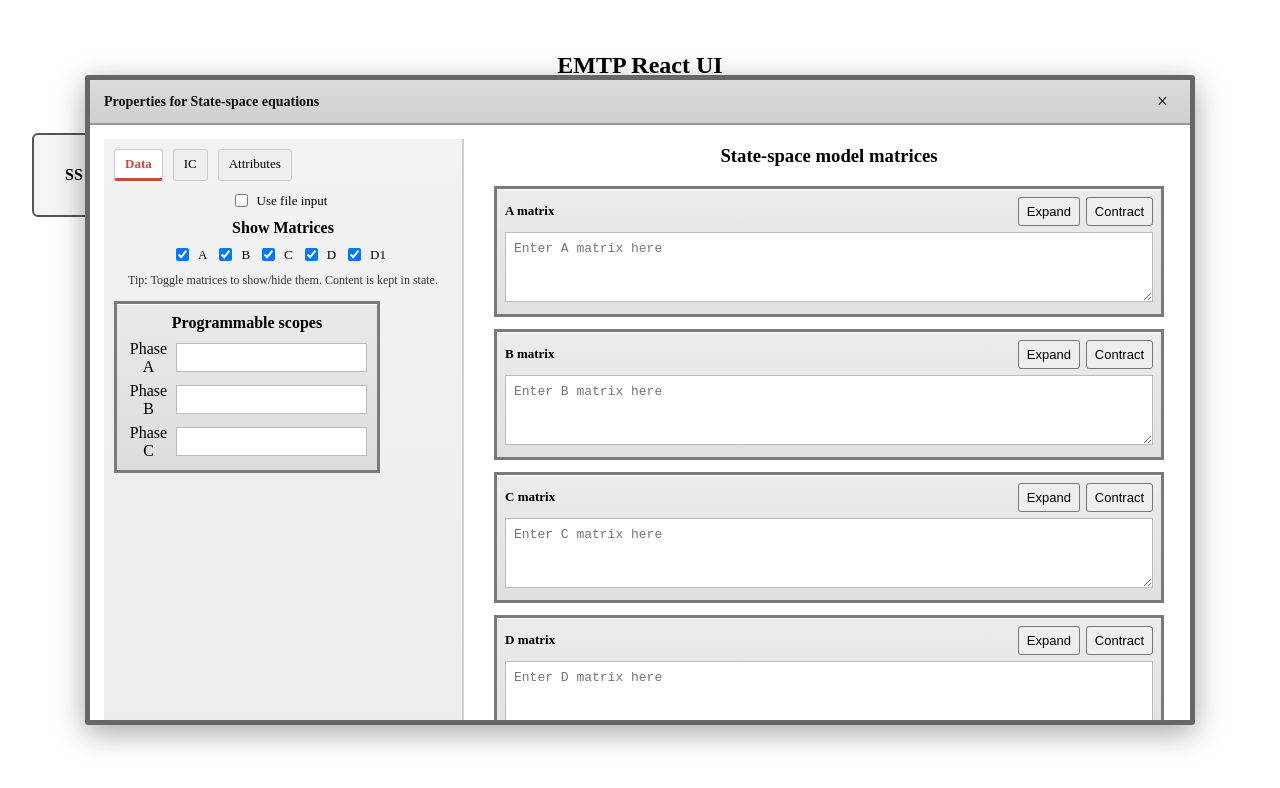
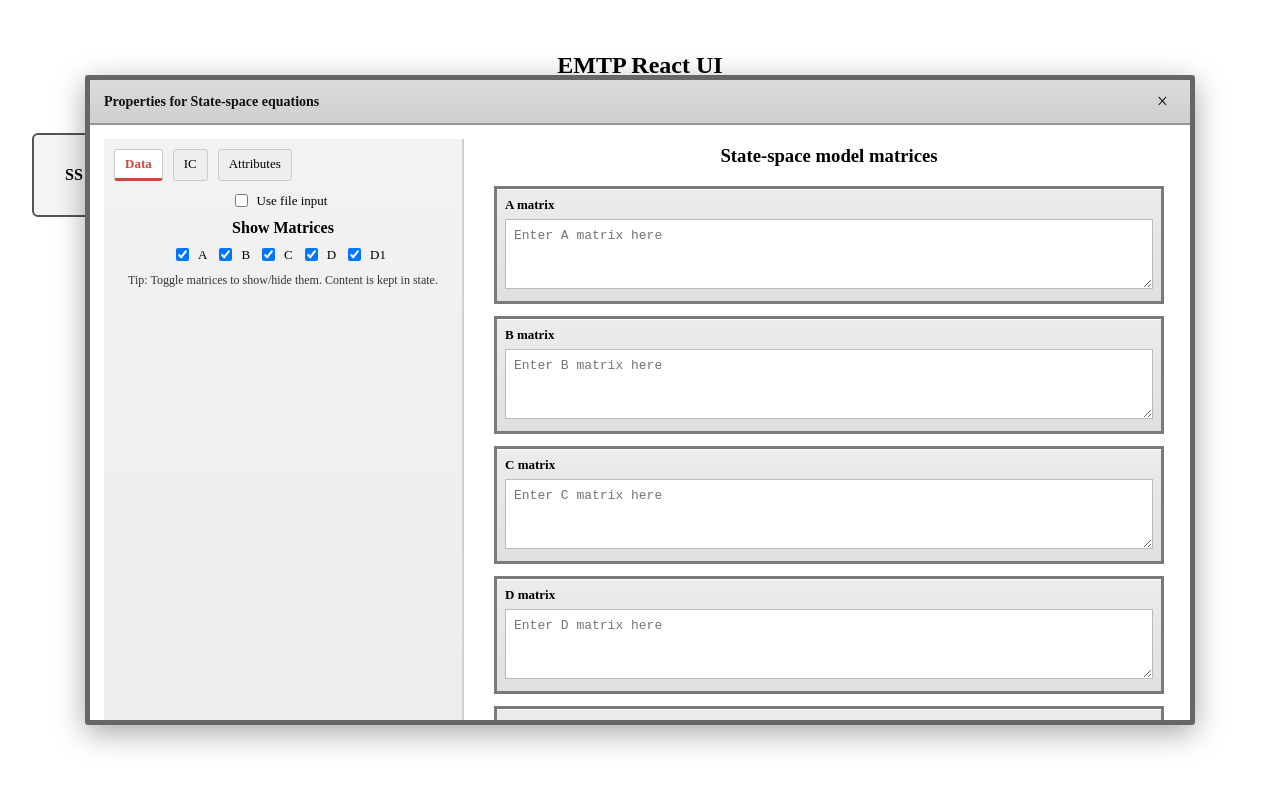
Before and after one commit to SaifAlsafadi/emtp-interface-prototype, a React (Create React App) app: page / in a window 1280 px wide. Both pictures are taken after a click on the element "SS". Shown: the top 788 px of the page. Built offline with nearby package versions, Linux system fonts and the light colour scheme.

Commit message:
Update StateSpaceDialog.jsx

```diff
--- a/src/windows/StateSpaceDialog.jsx
+++ b/src/windows/StateSpaceDialog.jsx
@@ -7,6 +7,8 @@
   const [activeTab, setActiveTab] = useState("data");
 
   const [useFile, setUseFile] = useState(false);
+  const [fileName, setFileName] = useState("");
+
   const [showMatrix, setShowMatrix] = useState({
     A: true,
     B: true,
@@ -50,8 +52,21 @@
     setAttributes((prev) => ({ ...prev, [key]: !prev[key] }));
   };
 
+  const handleFileChange = (e) => {
+    const file = e.target.files?.[0];
+    if (file) {
+      setFileName(file.name);
+      // later you can actually read the file content here if you want
+      // const reader = new FileReader();
+      // reader.onload = () => { console.log(reader.result); };
+      // reader.readAsText(file);
+    } else {
+      setFileName("");
+    }
+  };
+
   const handleOkData = () => {
-    console.log("Data saved:", { useFile, showMatrix, matrices });
+    console.log("Data saved:", { useFile, fileName, showMatrix, matrices });
     onClose && onClose();
   };
 
@@ -103,6 +118,7 @@
           </div>
 
           <div id="leftControls">
+            {/* Use file input */}
             <div className="controls-row">
               <label className="checkbox-inline">
                 <input
@@ -113,6 +129,21 @@
                 Use file input
               </label>
             </div>
+
+            {useFile && (
+              <div className="usefile-box">
+                <input
+                  type="file"
+                  accept=".txt,.csv"
+                  onChange={handleFileChange}
+                />
+                {fileName && (
+                  <div className="helptext" style={{ marginTop: 4 }}>
+                    Selected file: <strong>{fileName}</strong>
+                  </div>
+                )}
+              </div>
+            )}
 
             <div className="controls-row">
               <strong>Show Matrices</strong>
@@ -134,55 +165,6 @@
             <div className="helptext">
               Tip: Toggle matrices to show/hide them. Content is kept in state.
             </div>
-
-            <div style={{ marginTop: 12 }}>
-              <div className="attr-box">
-                <div
-                  style={{
-                    fontWeight: 700,
-                    textAlign: "center",
-                    marginBottom: 8,
-                  }}
-                >
-                  Programmable scopes
-                </div>
-                <div
-                  style={{
-                    display: "flex",
-                    gap: 6,
-                    alignItems: "center",
-                    marginBottom: 6,
-                  }}
-                >
-                  <div style={{ width: 70 }}>Phase A</div>
-                  <input
-                    type="text"
-                    style={{ flex: 1, padding: 6, border: "1px solid #bbb" }}
-                  />
-                </div>
-                <div
-                  style={{
-                    display: "flex",
-                    gap: 6,
-                    alignItems: "center",
-                    marginBottom: 6,
-                  }}
-                >
-                  <div style={{ width: 70 }}>Phase B</div>
-                  <input
-                    type="text"
-                    style={{ flex: 1, padding: 6, border: "1px solid #bbb" }}
-                  />
-                </div>
-                <div style={{ display: "flex", gap: 6, alignItems: "center" }}>
-                  <div style={{ width: 70 }}>Phase C</div>
-                  <input
-                    type="text"
-                    style={{ flex: 1, padding: 6, border: "1px solid #bbb" }}
-                  />
-                </div>
-              </div>
-            </div>
           </div>
         </div>
 
@@ -201,10 +183,6 @@
                         {key} matrix
                         {key === "D1" ? " (Can be left empty)" : ""}
                       </b>
-                      <div className="controls">
-                        <button className="btn-small">Expand</button>
-                        <button className="btn-small">Contract</button>
-                      </div>
                     </div>
                     <textarea
                       value={matrices[key]}
@@ -236,10 +214,6 @@
               <div className="matrix-box">
                 <div className="matrix-header">
                   <b>History matrix</b>
-                  <div className="controls">
-                    <button className="btn-small">Expand</button>
-                    <button className="btn-small">Contract</button>
-                  </div>
                 </div>
                 <textarea
                   id="historyText"
@@ -313,6 +287,56 @@
                 />
               </div>
 
+              {/* Programmable scopes moved here, under user notes */}
+              <div style={{ height: 12 }} />
+
+              <div className="attr-box">
+                <div
+                  style={{
+                    fontWeight: 700,
+                    textAlign: "center",
+                    marginBottom: 8,
+                  }}
+                >
+                  Programmable scopes
+                </div>
+                <div
+                  style={{
+                    display: "flex",
+                    gap: 6,
+                    alignItems: "center",
+                    marginBottom: 6,
+                  }}
+                >
+                  <div style={{ width: 70 }}>Phase A</div>
+                  <input
+                    type="text"
+                    style={{ flex: 1, padding: 6, border: "1px solid #bbb" }}
+                  />
+                </div>
+                <div
+                  style={{
+                    display: "flex",
+                    gap: 6,
+                    alignItems: "center",
+                    marginBottom: 6,
+                  }}
+                >
+                  <div style={{ width: 70 }}>Phase B</div>
+                  <input
+                    type="text"
+                    style={{ flex: 1, padding: 6, border: "1px solid #bbb" }}
+                  />
+                </div>
+                <div style={{ display: "flex", gap: 6, alignItems: "center" }}>
+                  <div style={{ width: 70 }}>Phase C</div>
+                  <input
+                    type="text"
+                    style={{ flex: 1, padding: 6, border: "1px solid #bbb" }}
+                  />
+                </div>
+              </div>
+
               <div style={{ height: 12 }} />
 
               <div className="bottom-actions">
```
